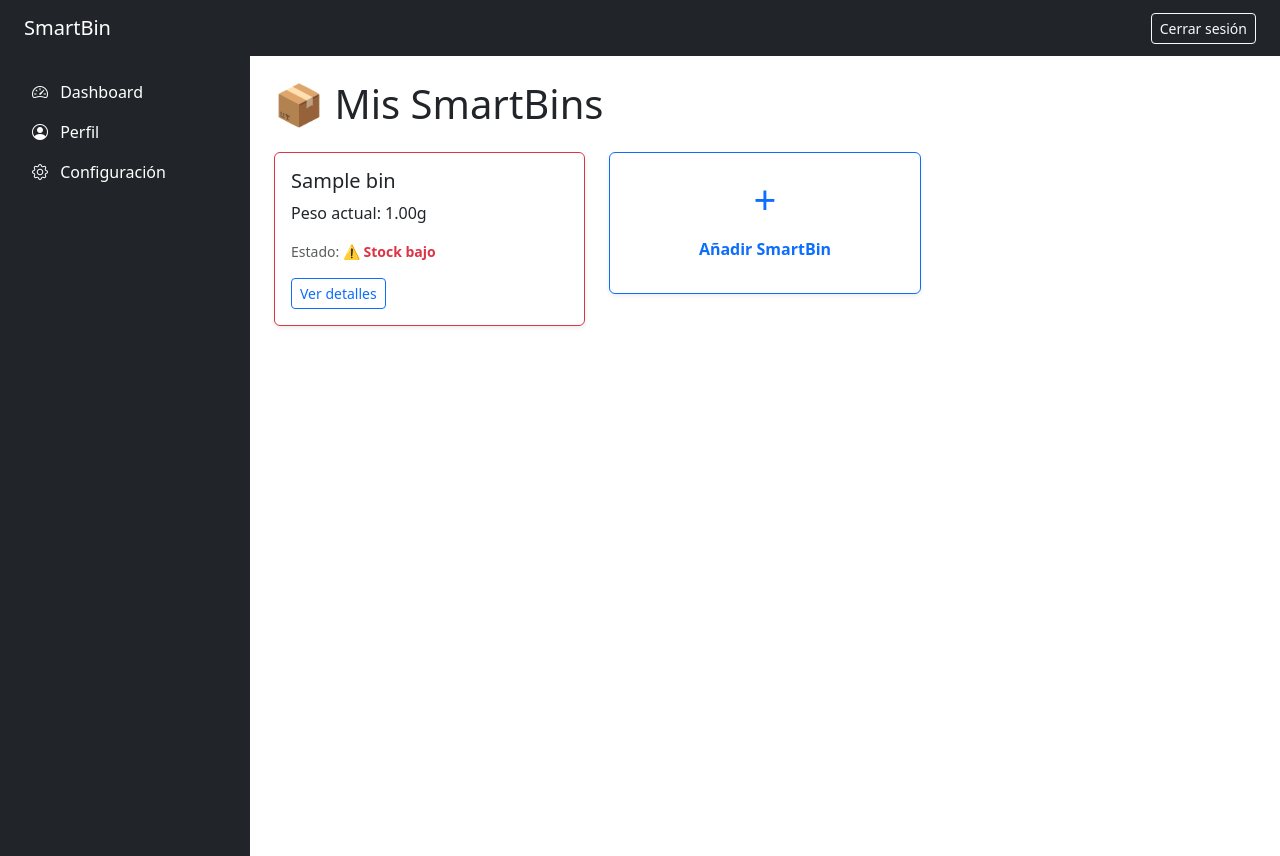
After one commit to Facupyznar/SmartBin, a Flask app: page /dashboard in a window 1280 px wide. The commit adds this page. Run offline with Flask 3, Linux system fonts and the light colour scheme; a user stored in the database is signed in; tables that the repository leaves empty hold one stand-in row (values such as "Sample post"); some libraries are stand-ins or nearby versions.

Commit message:
Nuevas paginas

```diff
--- a/app/main.py
+++ b/app/main.py
@@ -3,6 +3,7 @@ from flask_login import LoginManager
 from flask_wtf.csrf import CSRFProtect
 
 from app.routes.auth import auth_bp
+from app.routes.sidebar import sidebar_bp
 from app.config import Config
 from app.database import db
 from app.models.user import User
@@ -31,6 +32,7 @@ def create_app():
 
     # Registrar Blueprint de autenticación
     app.register_blueprint(auth_bp)
+    app.register_blueprint(sidebar_bp)
 
     return app
 
--- a/app/models/__init__.py
+++ b/app/models/__init__.py
@@ -1 +1,4 @@
 from .user import User
+from .bin import Bin
+from .lectura import Lectura
+from .token_blocklist import TokenBlocklist
--- /dev/null
+++ b/app/models/bin.py
@@ -0,0 +1,21 @@
+from app.database import db
+
+class Bin(db.Model):
+    __tablename__ = 'Bin'
+
+    IDBin = db.Column(db.Integer, primary_key=True)
+    IDUser = db.Column(db.Integer, db.ForeignKey('User.IDUser'), nullable=False)
+    uid_hardware = db.Column(db.String(50), unique=True, nullable=False)
+    nombre = db.Column(db.String(100), nullable=False)
+    ubicacion = db.Column(db.String(100), nullable=True)
+    fecha_creacion = db.Column(db.DateTime, default=db.func.current_timestamp())
+
+    # Relación opcional con User (si la querés usar desde el modelo)
+    user = db.relationship('User', backref='bins')
+
+    def __repr__(self):
+        return f'<Bin {self.nombre} ({self.uid_hardware})>'
+
+    @property
+    def ultima_lectura(self):
+        return max(self.lecturas, key=lambda l: l.timestamp, default=None)
--- a/app/routes/__init__.py
+++ b/app/routes/__init__.py
@@ -1 +1,2 @@
 from app.routes.auth import auth_bp
+from app.routes.sidebar import sidebar_bp
--- a/app/routes/auth.py
+++ b/app/routes/auth.py
@@ -16,7 +16,7 @@ def login():
         user = User.login(nombre, password)
         if user:
             login_user(user)
-            return redirect(url_for('main.index'))  # ajustá según tu app
+            return redirect(url_for('sidebar.dashboard'))
         else:
             flash('Usuario o contraseña incorrectos.')
     return render_template('login.html')
--- /dev/null
+++ b/app/routes/sidebar.py
@@ -0,0 +1,33 @@
+from flask import Blueprint, render_template
+from flask_login import login_required, current_user
+from app.models.bin import Bin
+
+sidebar_bp = Blueprint('sidebar', __name__)
+
+@sidebar_bp.route('/dashboard')
+@login_required
+def dashboard():
+    # Consultar bins del usuario actual
+    bins = Bin.query.filter_by(IDUser=current_user.IDUser).all()
+    # Simular estado
+    for b in bins:
+        lectura = b.ultima_lectura
+        peso = lectura.peso if lectura else 0
+        stock_minimo = 300  # Podés mover esto a un campo de base de datos después
+        b.estado = "stock bajo" if peso < stock_minimo else "ok"
+    return render_template('dashboard.html', bins=bins)
+
+@sidebar_bp.route('/perfil')
+@login_required
+def perfil():
+    return render_template('perfil.html')
+
+@sidebar_bp.route('/configuracion')
+@login_required
+def configuracion():
+    return render_template('configuracion.html')
+
+@sidebar_bp.route('/agregar-bin')
+@login_required
+def agregar_bin():
+    return render_template('agregar_bin.html')
--- /dev/null
+++ b/app/static/sidebar.css
@@ -0,0 +1,4 @@
+.sidebar {
+    width: 250px;
+    min-height: 100vh;
+}
--- /dev/null
+++ b/app/templates/agregar_bin.html
@@ -0,0 +1 @@
+<h1>Agregar nuevo bin</h1>
--- a/app/templates/base.html
+++ b/app/templates/base.html
@@ -7,26 +7,62 @@
 
     <!-- Bootstrap 5 -->
     <link href="https://cdn.jsdelivr.net/npm/bootstrap@5.3.2/dist/css/bootstrap.min.css" rel="stylesheet">
+    <!-- Bootstrap Icons -->
+    <link href="https://cdn.jsdelivr.net/npm/bootstrap-icons@1.11.1/font/bootstrap-icons.css" rel="stylesheet">
 
     {% block customCSS %}
     {% endblock %}
+
+    <style>
+        .sidebar {
+            width: 250px;
+            min-height: 100vh;
+        }
+    </style>
 </head>
 <body>
 
-    <!-- Navbar solo visible si está logueado -->
-    {% if current_user.is_authenticated and request.endpoint not in ['login', 'register'] %}
+{% if current_user.is_authenticated and request.endpoint not in ['auth.login', 'auth.register'] %}
+    <!-- Navbar -->
     <nav class="navbar navbar-expand-lg navbar-dark bg-dark">
         <div class="container-fluid px-4">
-            <a class="navbar-brand" href="#">SmartTag</a>
+            <a class="navbar-brand" href="#">SmartBin</a>
             <div class="ms-auto">
                 <a href="{{ url_for('auth.logout') }}" class="btn btn-outline-light btn-sm">Cerrar sesión</a>
             </div>
         </div>
     </nav>
-    {% endif %}
 
-    <!-- Contenido principal -->
+    <!-- Layout con Sidebar -->
+    <div class="d-flex">
+        <!-- Sidebar -->
+        <nav class="sidebar bg-dark text-white p-3">
+            <ul class="nav nav-pills flex-column mb-auto">
+                <li class="nav-item">
+                    <a href="{{ url_for('sidebar.dashboard') }}" class="nav-link text-white">
+                        <i class="bi bi-speedometer2 me-2"></i> Dashboard
+                    </a>
+                </li>
+                <li>
+                    <a href="{{ url_for('sidebar.perfil') }}" class="nav-link text-white">
+                        <i class="bi bi-person-circle me-2"></i> Perfil
+                    </a>
+                </li>
+                <li>
+                    <a href="{{ url_for('sidebar.configuracion') }}" class="nav-link text-white">
+                        <i class="bi bi-gear me-2"></i> Configuración
+                    </a>
+                </li>
+            </ul>
+        </nav>
+
+        <!-- Contenido principal -->
+        <main class="flex-grow-1 p-4">
+{% else %}
+    <!-- Layout sin sidebar (registro, login, etc) -->
     <main class="container mt-4">
+{% endif %}
+
         {% with messages = get_flashed_messages() %}
             {% if messages %}
                 <div class="alert alert-info alert-dismissible fade show" role="alert">
@@ -41,7 +77,7 @@
         {% block content %}{% endblock %}
     </main>
 
-    <!-- Bootstrap Bundle JS -->
-    <script src="https://cdn.jsdelivr.net/npm/bootstrap@5.3.2/dist/js/bootstrap.bundle.min.js"></script>
+<!-- Bootstrap Bundle JS -->
+<script src="https://cdn.jsdelivr.net/npm/bootstrap@5.3.2/dist/js/bootstrap.bundle.min.js"></script>
 </body>
 </html>
--- /dev/null
+++ b/app/templates/dashboard.html
@@ -0,0 +1,50 @@
+{% extends 'base.html' %}
+
+{% block title %}Mis SmartBins | SmartBin{% endblock %}
+
+{% block content %}
+<h1 class="mb-4">📦 Mis SmartBins</h1>
+
+<div class="row row-cols-1 row-cols-sm-2 row-cols-md-3 g-4">
+    {% for bin in bins %}
+    <div class="col">
+        <div class="card shadow-sm {% if bin.estado == 'stock bajo' %}border-danger{% else %}border-success{% endif %}">
+            <div class="card-body">
+                <h5 class="card-title">{{ bin.nombre }}</h5>
+
+                <p class="card-text">
+                    Peso actual:
+                    {% if bin.ultima_lectura %}
+                        {{ bin.ultima_lectura.peso }}g
+                    {% else %}
+                        <span class="text-muted">Sin datos</span>
+                    {% endif %}
+                </p>
+
+                <p class="text-muted small">Estado:
+                    {% if bin.estado == 'stock bajo' %}
+                        <span class="text-danger fw-bold">⚠️ Stock bajo</span>
+                    {% else %}
+                        <span class="text-success">🟢 OK</span>
+                    {% endif %}
+                </p>
+
+                <a href="{{ url_for('sidebar.detalle_bin', bin_id=bin.IDBin) }}" class="btn btn-outline-primary btn-sm">Ver detalles</a>
+            </div>
+        </div>
+    </div>
+    {% endfor %}
+
+    <!-- Card para añadir nuevo bin -->
+    <div class="col">
+        <div class="card text-center border-primary border-dashed shadow-sm">
+            <div class="card-body">
+                <a href="{{ url_for('sidebar.agregar_bin') }}" class="text-decoration-none">
+                    <div class="fs-1 text-primary mb-2">+</div>
+                    <p class="fw-bold">Añadir SmartBin</p>
+                </a>
+            </div>
+        </div>
+    </div>
+</div>
+{% endblock %}
```
Also changed, not shown: app/models/lectura.py (added, +14 -0 lines), app/models/token_blocklist.py (added, +11 -0 lines), app/templates/configuracion.html (added, +12 -0 lines), app/templates/perfil.html (added, +14 -0 lines).
